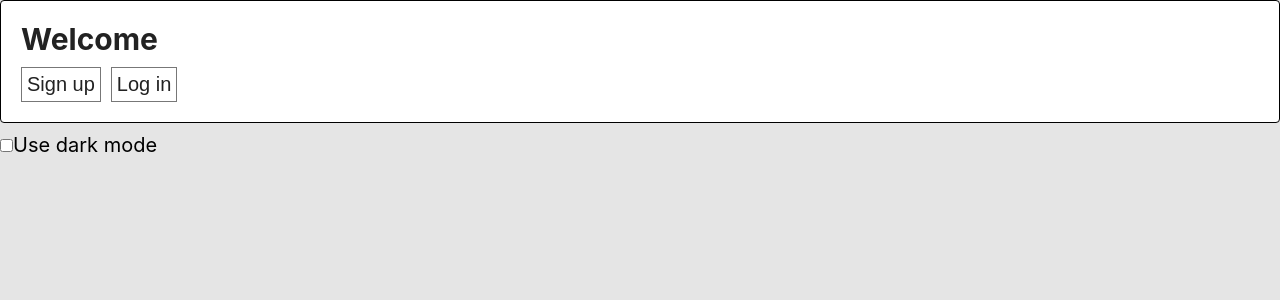
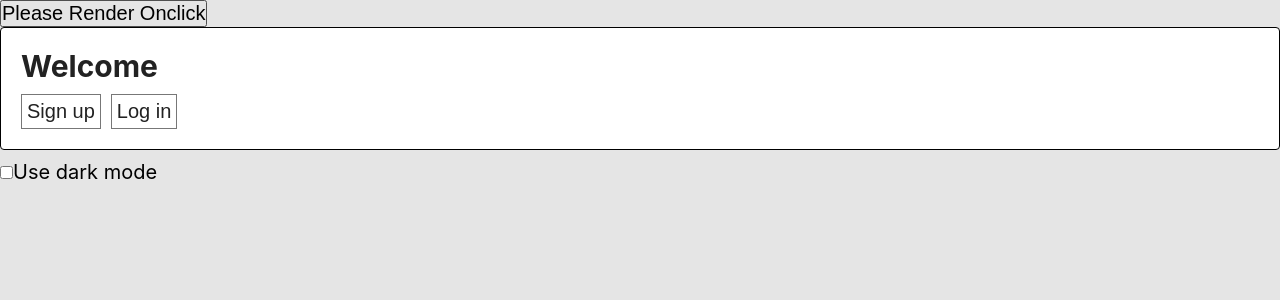
Before and after one commit to NguyenUyen-ReactJs2206/Learn_Hook_with_Jsx_and_Tsx, a React (Create React App) app in the folder learn-hook-tsx-app/: page / in a window 1280 px wide. Shown: the top 300 px of the page. Built offline with nearby package versions, Linux system fonts and the light colour scheme.

Commit message:
Ways different of useContext so as not to be re-rendere

```diff
--- a/learn-hook-tsx-app/src/App.tsx
+++ b/learn-hook-tsx-app/src/App.tsx
@@ -1,4 +1,5 @@
 import './App.css'
+import DifferentWaysWelcome from './UseContext/DifferentWaysWelcome'
 import Welcome from './UseContext/Welcome'
 import Counter from './UseReducer/dispatch1/Counter'
 
@@ -6,7 +7,8 @@ function App() {
   return (
     <div className='App'>
       {/* <Counter /> */}
-      <Welcome />
+      {/* <Welcome /> */}
+      <DifferentWaysWelcome />
     </div>
   )
 }
--- /dev/null
+++ b/learn-hook-tsx-app/src/UseContext/DifferentWaysWelcome.tsx
@@ -0,0 +1,43 @@
+import { createContext, useCallback, useMemo, useState } from 'react'
+import FormDifferent from './cpnDifferentWays/FormDifferent'
+import { LabelDifferent } from './cpnDifferentWays/LabelDifferent'
+
+import './welcome.css'
+
+export interface ThemeType {
+  theme: { color: 'light' | 'dark' }
+  onChangeTheme: (color: 'light' | 'dark') => void
+}
+
+export const ThemeContext = createContext<ThemeType>({
+  theme: { color: 'light' },
+  onChangeTheme: () => {}
+})
+
+export default function DifferentWaysWelcome() {
+  const [theme, setTheme] = useState<ThemeType['theme']>({ color: 'light' })
+  const [, forceRender] = useState({})
+
+  const onChangeTheme = useCallback((color: 'light' | 'dark') => {
+    setTheme((prev) => ({ ...prev, color }))
+  }, [])
+
+  const valueContext = useMemo(() => {
+    return { theme, onChangeTheme }
+  }, [theme, onChangeTheme])
+  //when click pleaseRender then welcom re render
+  const pleaseRender = () => forceRender({})
+
+  return (
+    <div className='welcome'>
+      <div>
+        {' '}
+        <button onClick={pleaseRender}>Please Render Onclick</button>
+      </div>
+      <ThemeContext.Provider value={valueContext}>
+        <FormDifferent />
+        <LabelDifferent />
+      </ThemeContext.Provider>
+    </div>
+  )
+}
--- a/learn-hook-tsx-app/src/UseContext/Welcome.tsx
+++ b/learn-hook-tsx-app/src/UseContext/Welcome.tsx
@@ -8,7 +8,10 @@ export interface ThemeType {
   onChangeTheme: (color: 'light' | 'dark') => void
 }
 
-export const ThemeContext = createContext<ThemeType>({ theme: { color: 'light' }, onChangeTheme: () => {} })
+export const ThemeContext = createContext<ThemeType>({
+  theme: { color: 'light' },
+  onChangeTheme: () => {}
+})
 
 export default function Welcome() {
   const [theme, setTheme] = useState<ThemeType['theme']>({ color: 'light' })
--- /dev/null
+++ b/learn-hook-tsx-app/src/UseContext/cpnDifferentWays/FormDifferent.tsx
@@ -0,0 +1,27 @@
+import { useContext } from 'react'
+import { ThemeContext } from '../DifferentWaysWelcome'
+
+export default function FormDifferent() {
+  return (
+    <Panel title='Welcome'>
+      <Button>Sign up</Button>
+      <Button>Log in</Button>
+    </Panel>
+  )
+}
+
+const Panel = ({ title, children }: { title: string; children: React.ReactNode }) => {
+  const { theme } = useContext(ThemeContext)
+  const className = 'panel-' + theme.color
+  return (
+    <section className={className}>
+      <h1>{title}</h1>
+      {children}
+    </section>
+  )
+}
+const Button = ({ children }: { children: React.ReactNode }) => {
+  const { theme } = useContext(ThemeContext)
+  const className = 'button-' + theme.color
+  return <button className={className}>{children}</button>
+}
--- /dev/null
+++ b/learn-hook-tsx-app/src/UseContext/cpnDifferentWays/LabelDifferent.tsx
@@ -0,0 +1,19 @@
+import React, { useContext } from 'react'
+import { ThemeContext } from '../DifferentWaysWelcome'
+
+export const LabelDifferent = React.memo(() => {
+  const { theme, onChangeTheme } = useContext(ThemeContext)
+  console.log('Label')
+  return (
+    <div>
+      <input
+        type='checkbox'
+        checked={theme.color === 'dark'}
+        onChange={(e) => {
+          onChangeTheme(e.target.checked ? 'dark' : 'light')
+        }}
+      />
+      <label>Use dark mode</label>
+    </div>
+  )
+})
```
Also changed, not shown: learn-hook-tsx-app/src/reportWebVitals.ts (+9 -9 lines), learn-hook-tsx-app/src/setupTests.ts (+1 -1 lines).
